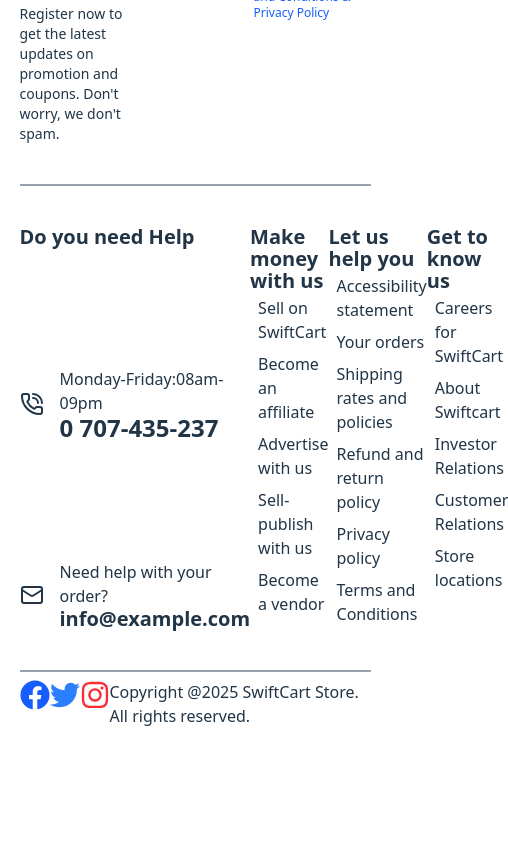
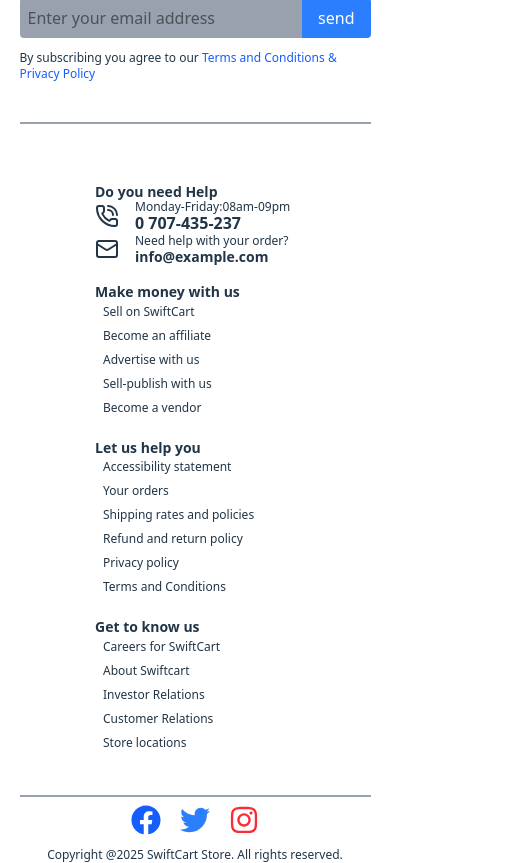
Before and after one commit to rodgers-munene/swiftcart, a React (Vite) app in the folder frontend/: page / in a window 390 px wide. Shown: the part 1020-1883 px from the top of the page, 508 px wide, since content can reach past the window. Before the commit the page ends 1748 px from the top, so only its background shows below. Built offline with nearby package versions, Linux system fonts and the light colour scheme.

Commit message:
footer responsiveness

```diff
--- a/frontend/src/components/Footer.jsx
+++ b/frontend/src/components/Footer.jsx
@@ -7,12 +7,12 @@ const Footer = () => {
     <div className='w-screen min-h-[80vh] flex flex-col items-center'>
 
       {/* newsletter section */}
-      <div className='flex w-[90%] justify-between h-1/3 border-b-2 border-gray-400 dark:border-gray-50 py-10'>
-        <div className='w-1/3'>
+      <div className='flex w-[90%] flex-col md:flex-row justify-between h-1/3 border-b-2 border-gray-400 dark:border-gray-50 py-10'>
+        <div className='md:w-1/3'>
           <h1 className='text-3xl font-bold'>Join our newsletter </h1>
           <p className='text-sm'>Register now to get the latest updates on promotion and coupons. Don't worry, we don't spam.</p>
         </div>
-        <div className='w-1/3 '>
+        <div className='mt-5 md:mt-0 md:w-1/2 lg:w-1/3 '>
           <div className='flex w-full'>
             <input type="email" className='h-10 bg-gray-400 w-full outline-0 pl-2 rounded-l-sm text-black' placeholder='Enter your email address'/>
             <button className='px-4 bg-blue-500 rounded-r-sm text-white'>send</button>
@@ -22,60 +22,60 @@ const Footer = () => {
       </div>
 
       {/* links section */}
-      <div className='flex w-[90%] justify-between h-auto border-b-2 border-gray-400 dark:border-gray-50 py-10'>
-        <div className='w-[300px] flex flex-col justify-between'>
-          <h1 className='text-xl font-bold'>Do you need Help</h1>
+      <div className='flex w-[90%] flex-wrap justify-around h-auto border-b-2 border-gray-400 dark:border-gray-50 py-10'>
+        <div className='w-[200px] md:w-[300px] flex flex-col justify-between mt-5'>
+          <h1 className='text-sm md:text-xl font-bold'>Do you need Help</h1>
           <div className='flex items-center'>
             <div><PhoneCallIcon /></div>
             <div className='ml-4'>
-              <p>Monday-Friday:08am-09pm</p>
-              <h1 className='font-bold text-2xl'>0 707-435-237</h1>
+              <p className='text-xs md:text-base'>Monday-Friday:08am-09pm</p>
+              <h1 className='font-bold text-base md:text-2xl'>0 707-435-237</h1>
             </div>
           </div>
           <div className='flex items-center'>
             <div><MailIcon /></div>
             <div className='ml-4'>
-              <p>Need help with your order?</p>
-              <h1 className='font-bold text-xl'>info@example.com</h1>
+              <p className='text-xs md:text-base'>Need help with your order?</p>
+              <h1 className='font-bold text-sm md:text-xl'>info@example.com</h1>
             </div>
           </div>
         </div>
-        <div className='w-[300px]'>
-          <h1 className='text-xl font-bold'>Make money with us</h1>
+        <div className='w-[200px] md:w-[300px] mt-5 '>
+          <h1 className='text-sm font-bold md:text-xl'>Make money with us</h1>
           <div className='flex flex-col pl-2'>
-            <a href="" className='py-1'>Sell on SwiftCart</a>
-            <a href="" className='py-1'>Become an affiliate</a>
-            <a href="" className='py-1'>Advertise with us</a>
-            <a href="" className='py-1'>Sell-publish with us</a>
-            <a href="" className='py-1'>Become a vendor</a>
+            <a href="" className='py-1 text-xs md:text-base'>Sell on SwiftCart</a>
+            <a href="" className='py-1 text-xs md:text-base'>Become an affiliate</a>
+            <a href="" className='py-1 text-xs md:text-base'>Advertise with us</a>
+            <a href="" className='py-1 text-xs md:text-base'>Sell-publish with us</a>
+            <a href="" className='py-1 text-xs md:text-base'>Become a vendor</a>
           </div>
         </div>
-        <div className='w-[300px]'>
-            <h1 className='text-xl font-bold'>Let us help you</h1>
+        <div className='w-[200px] md:w-[300px] mt-5'>
+            <h1 className='text-sm md:text-xl font-bold'>Let us help you</h1>
             <div className='flex flex-col pl-2'>
-              <a href="" className='py-1'>Accessibility statement</a>
-              <a href="" className='py-1'>Your orders</a>
-              <a href="" className='py-1'>Shipping rates and policies</a>
-              <a href="" className='py-1'>Refund and return policy</a>
-              <a href="" className='py-1'>Privacy policy</a>
-              <a href="" className='py-1'>Terms and Conditions</a>
+              <a href="" className='py-1 text-xs md:text-base'>Accessibility statement</a>
+              <a href="" className='py-1 text-xs md:text-base'>Your orders</a>
+              <a href="" className='py-1 text-xs md:text-base'>Shipping rates and policies</a>
+              <a href="" className='py-1 text-xs md:text-base'>Refund and return policy</a>
+              <a href="" className='py-1 text-xs md:text-base'>Privacy policy</a>
+              <a href="" className='py-1 text-xs md:text-base'>Terms and Conditions</a>
             </div>
         </div>
-        <div className='w-[300px]'>
-            <h1 className='text-xl font-bold'>Get to know us</h1>
+        <div className='w-[200px] md:w-[300px] mt-5'>
+            <h1 className='text-sm md:text-xl font-bold'>Get to know us</h1>
             <div className='flex flex-col pl-2'>
-              <a href="" className='py-1'>Careers for SwiftCart</a>
-              <a href="" className='py-1'>About Swiftcart</a>
-              <a href="" className='py-1'>Investor Relations</a>
-              <a href="" className='py-1'>Customer Relations</a>
-              <a href="" className='py-1'>Store locations</a>
+              <a href="" className='py-1 text-xs md:text-base'>Careers for SwiftCart</a>
+              <a href="" className='py-1 text-xs md:text-base'>About Swiftcart</a>
+              <a href="" className='py-1 text-xs md:text-base'>Investor Relations</a>
+              <a href="" className='py-1 text-xs md:text-base'>Customer Relations</a>
+              <a href="" className='py-1 text-xs md:text-base'>Store locations</a>
             </div>
         </div>
 
       </div>
 
       {/* copyright section */}
-      <div className='flex justify-around w-[90%] pt-2'>
+      <div className='flex flex-col items-center sm:flex-row justify-around w-[90%] pt-2'>
         {/* social links */}
           <div className='flex w-32 justify-between'>
             <FaFacebook className='text-blue-600 text-3xl cursor-pointer'/>
@@ -84,8 +84,8 @@ const Footer = () => {
           </div>
 
         {/* copyright warning */}
-        <div>
-          <p>Copyright @2025 SwiftCart Store. All rights reserved. </p>
+        <div className='mt-3 sm:mt-0'>
+          <p className='text-xs md:text-base'>Copyright @2025 SwiftCart Store. All rights reserved. </p>
         </div>
       </div>
 
```
